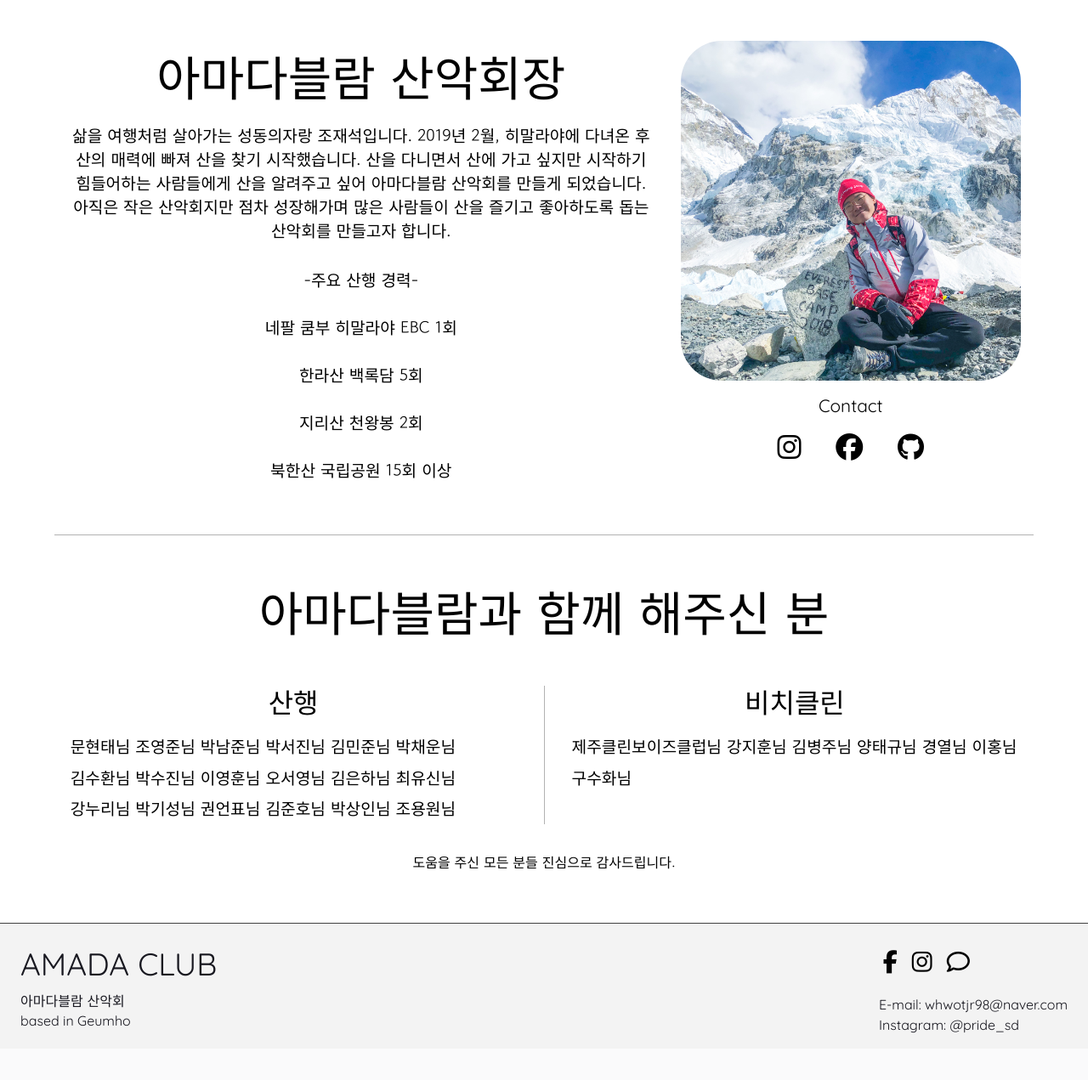
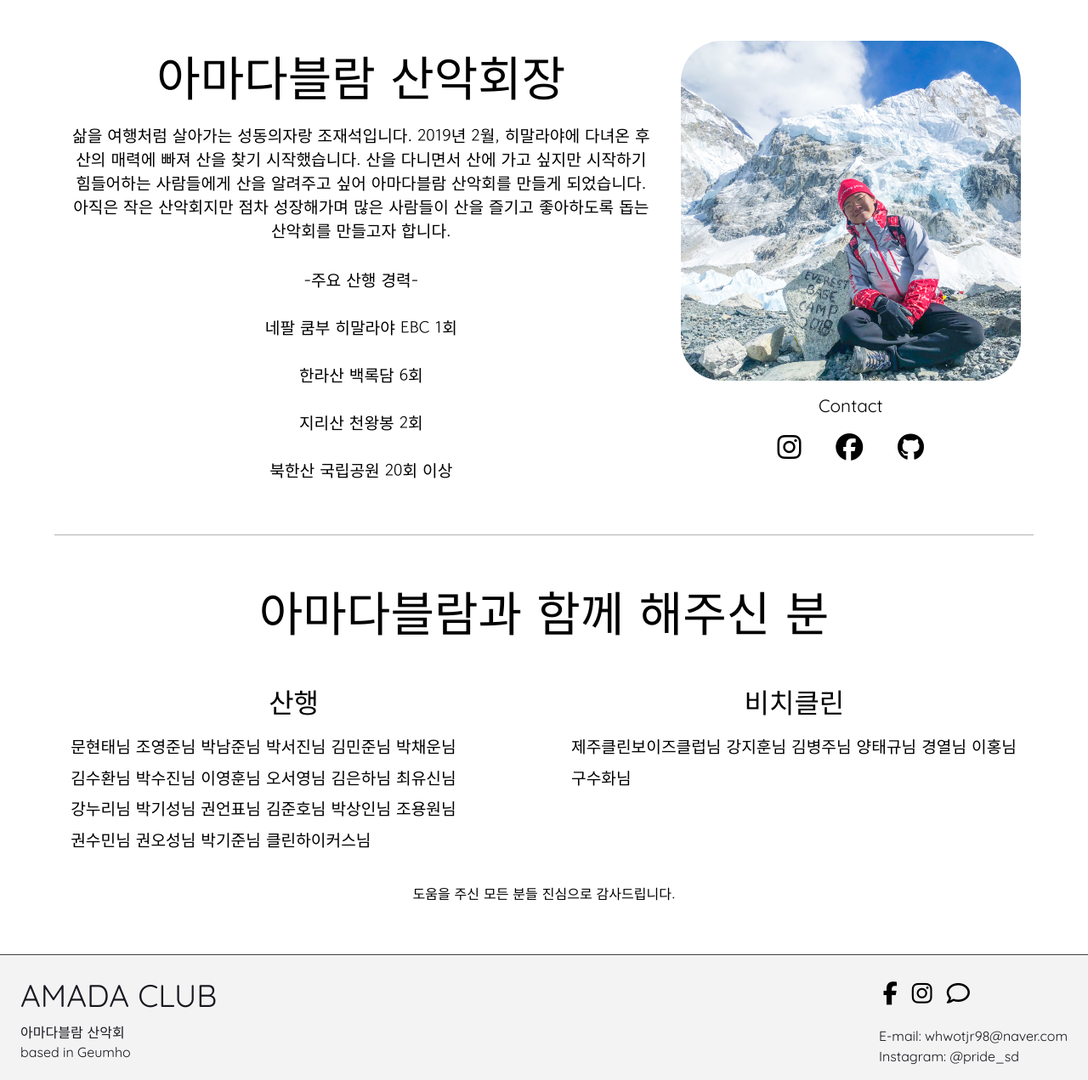
Before and after one commit to Pridesd/amada_club, a Django app: page /about_us/ in a window 1280 px wide. Shown: the part 703-1974 px from the top of the page at 85% size. Before the commit the page ends 1919 px from the top, so only its background shows below. Run offline with Django 3.2, Linux system fonts and the light colour scheme; some libraries are stand-ins or nearby versions.

Commit message:
참가인원 업데이트

```diff
--- a/amadaclub/amadaclub/templates/base.html
+++ b/amadaclub/amadaclub/templates/base.html
@@ -5,7 +5,7 @@
     <meta charset="UTF-8">
     <meta http-equiv="X-UA-Compatible" content="IE=edge">
     <meta name="viewport" content="width=device-width, initial-scale=1.0">
-    <link href="/static/img/아마다.png" rel="shortcut icon" type="image/x-icon">
+    <link href="/static/img/simple_amada.png" rel="shortcut icon" type="image/x-icon">
     <title>Amada</title>
     <link rel="stylesheet" href="/static/style/style.css">
     <link href="setting.js">
--- a/amadaclub/info/templates/about_us.html
+++ b/amadaclub/info/templates/about_us.html
@@ -17,9 +17,9 @@
                 <div class="my_info__content_carrier korean">
                     <span  data-aos="fade-up">-주요 산행 경력-</span>
                     <span  data-aos="fade-up">네팔 쿰부 히말라야 EBC 1회</span>
-                    <span  data-aos="fade-up">한라산 백록담 5회</span>
+                    <span  data-aos="fade-up">한라산 백록담 6회</span>
                     <span  data-aos="fade-up">지리산 천왕봉 2회</span>
-                    <span  data-aos="fade-up">북한산 국립공원 15회 이상</span>
+                    <span  data-aos="fade-up">북한산 국립공원 20회 이상</span>
                 </div>
             </div>
             <div class="my_info__img" data-aos="fade-left">
@@ -37,7 +37,7 @@
             <div class="amada_member__sector korean"  data-aos="fade-up">
                 <span class="subtitle mobile_subtitle">산행</span>
                 <span>문현태님 조영준님 박남준님 박서진님 김민준님 박채운님 김수환님 박수진님 이영훈님 오서영님 김은하님 최유신님 강누리님 박기성님
-                    권언표님 김준호님 박상인님 조용원님
+                    권언표님 김준호님 박상인님 조용원님 권수민님 권오성님 박기준님 클린하이커스님
                 </span>
             </div>
             <div class="amada_member__sector korean"  data-aos="fade-up">
--- a/amadaclub/static/style/about_us.css
+++ b/amadaclub/static/style/about_us.css
@@ -74,9 +74,6 @@
     padding: 0 2rem;
     font-size: 1.2rem;
     line-height: 2.3rem;
-}
-.amada_member__sector:first-child{
-    border-right:1px solid rgba(0, 0, 0, 0.3);
 }
 
 @media screen and (max-width: 768px) {
--- a/amadaclub/static/style/hiking.css
+++ b/amadaclub/static/style/hiking.css
@@ -107,7 +107,7 @@
         color: white;
     }
     .hiking_national__mountain a{
-        padding: 1rem;
+        padding: 1rem 0.3rem;
     }
     .hiking_weather{
         display: flex;
```
Also changed, not shown: amadaclub/community/views.py (+18 -0 lines), amadaclub/hiking/templates/hiking.html (+4 -4 lines), amadaclub/amada.jpg (added), amadaclub/static/img/simple_amada.png (added), amadaclub/아마다블람.jpg (added), 1 other file.
